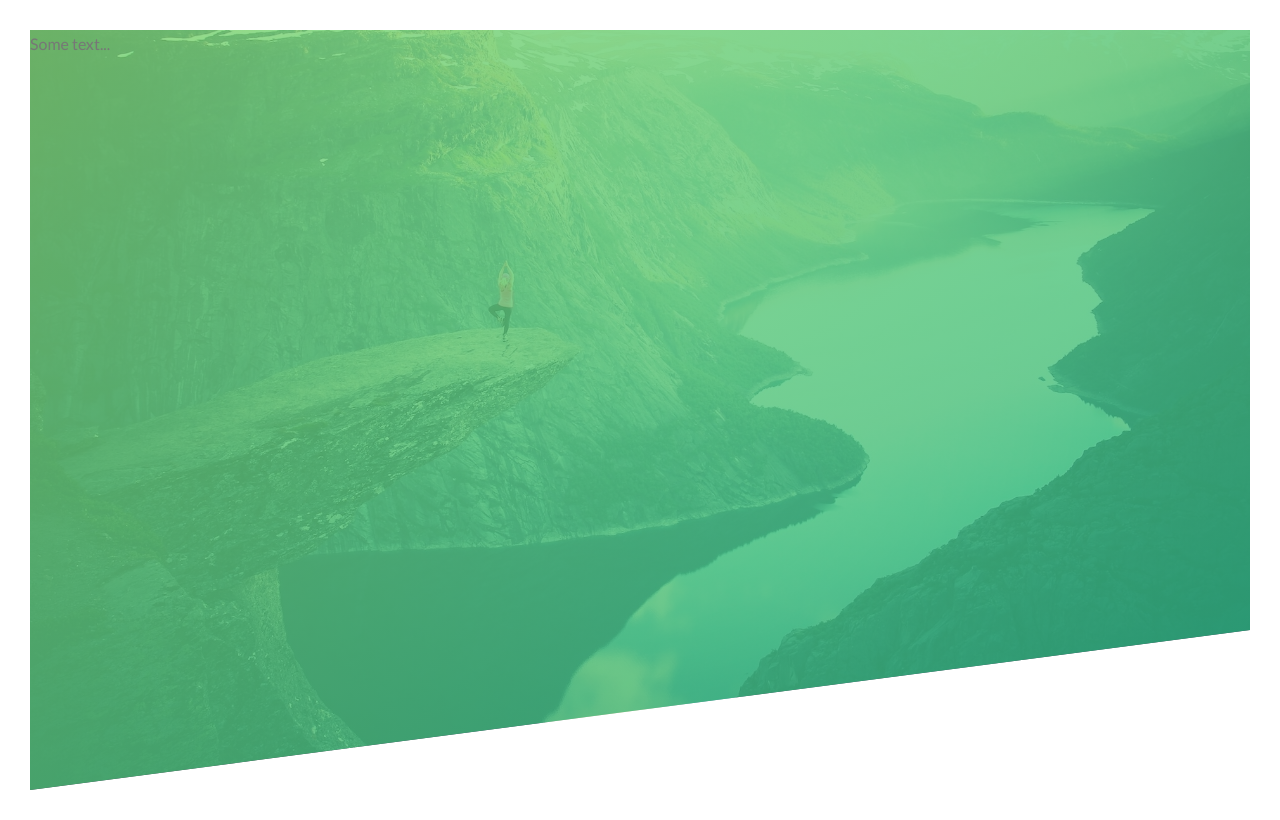
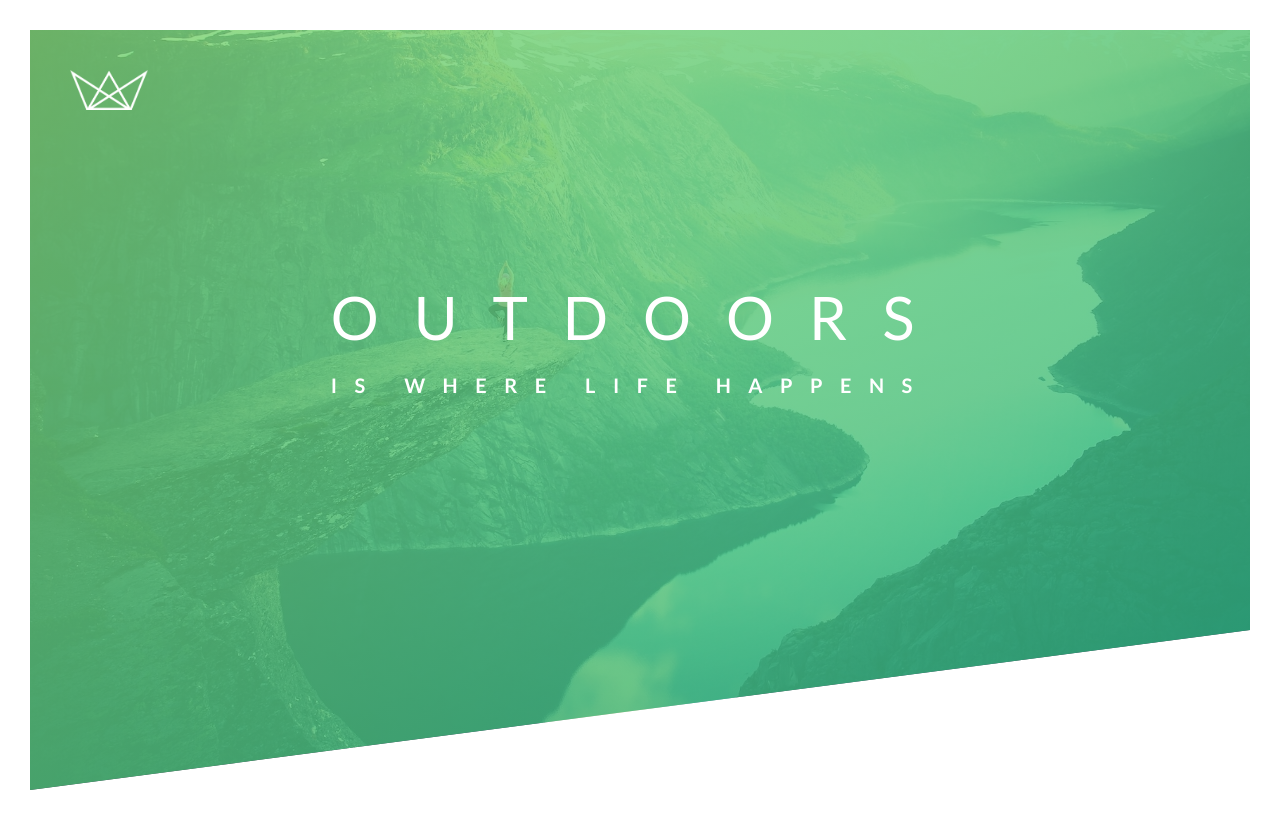
Before and after one commit to G0SSZILLA/Advance-SASS-Natours, a plain HTML site: page index.html in a window 1280 px wide. Drawn offline with Linux system fonts and the light colour scheme.

Commit message:
added logo and header text (Outdoors)

```diff
--- a/css/style.css
+++ b/css/style.css
@@ -28,4 +28,81 @@ body {
     background-size: cover;
     background-position: top;
     clip-path: polygon(0 0, 100% 0, 100% 75vh, 0 100%);
+    position: relative;
 }
+
+.logo-box {
+    position: absolute;
+    top: 40px;
+    left: 40px;
+}
+
+
+/* .logo:hover {
+    animation: moveInRight 1.25s ease-out;
+} */
+
+.logo {
+    height: 40px;
+}
+
+.text-box {
+    position: absolute;
+    top: 40%;
+    left: 50%;
+    transform: translate(-50%, -50%);
+}
+
+.heading-primary {
+    color: #fff;
+    text-transform: uppercase;
+    backface-visibility: hidden;
+}
+
+.heading-primary-main {
+    display: block;
+    font-size: 60px;
+    font-weight: 400;
+    letter-spacing: 35px;
+    animation-name: moveInLeft;
+    animation-duration: 1.25s;
+    animation-timing-function: ease-out;
+    /* animation-iteration-count: 3; */
+    /* animation-delay: 3s; */
+}
+
+.heading-primary-sub {
+    display: block;
+    font-size: 20px;
+    font-weight: 700;
+    letter-spacing: 17.5px;
+    animation: moveInRight 1.25s ease-out;
+}
+
+@keyframes moveInLeft {
+    0% {
+        opacity: 0;
+        transform: translateX(-100px);
+    }
+    80% {
+        transform: translateX(5px);
+    }
+    100% {
+        opacity: 1;
+        transform: translate(0);
+    }
+}
+
+@keyframes moveInRight {
+    0% {
+        opacity: 0;
+        transform: translateX(100px);
+    }
+    80% {
+        transform: translateX(-5px);
+    }
+    100% {
+        opacity: 1;
+        transform: translate(0);
+    }
+}
--- a/index.html
+++ b/index.html
@@ -2,22 +2,30 @@
 <html lang="en">
 
 <head>
-    <meta charset="UTF-8">
-    <meta name="viewport" content="width=device-width, initial-scale=1.0">
+    <meta charset="UTF-8" />
+    <meta name="viewport" content="width=device-width, initial-scale=1.0" />
 
-    <link href="https://fonts.googleapis.com/css?family=Lato:100,300,400,700,900" rel="stylesheet">
+    <link href="https://fonts.googleapis.com/css?family=Lato:100,300,400,700,900" rel="stylesheet" />
 
-    <link rel="stylesheet" href="css/icon-font.css">
-    <link rel="stylesheet" href="css/style.css">
-    <link rel="shortcut icon" type="image/png" href="img/favicon.png">
+    <link rel="stylesheet" href="css/icon-font.css" />
+    <link rel="stylesheet" href="css/style.css" />
+    <link rel="shortcut icon" type="image/png" href="img/favicon.png" />
 
     <title>Natours | Exciting tours for adventurous people</title>
 </head>
 
 <body>
+    <header class="header">
+        <div class="logo-box">
+            <img src="img/logo-white.png" alt="Logo" class="logo" />
+        </div>
 
-    <header class="header">
-        Some text...
+        <div class="text-box">
+            <h1 class="heading-primary">
+                <span class="heading-primary-main">Outdoors</span>
+                <span class="heading-primary-sub">is Where Life Happens</span>
+            </h1>
+        </div>
     </header>
 </body>
 
```
